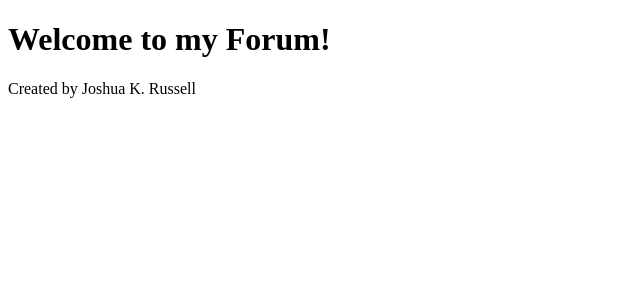
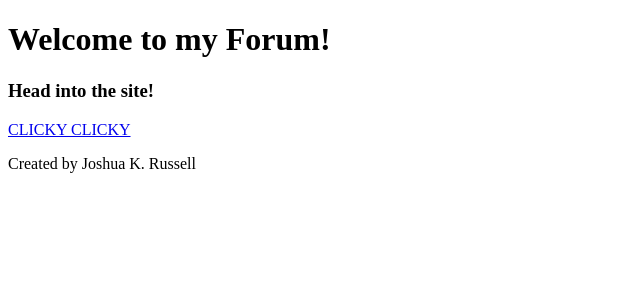
Before and after one commit to H0sway/forum-app, a React app: page / in a window 1280 px wide. Shown: the top 300 px of the page, without its empty margins (0-640 px from the left). Built offline with nearby package versions, Linux system fonts and the light colour scheme; the HTML template or start-up script is replaced by a standard one.

Commit message:
add the necessary component files, fix routing issues, edited webpack.config.js

```diff
--- a/client/src/App.jsx
+++ b/client/src/App.jsx
@@ -1,7 +1,11 @@
 import React, { Component } from 'react';
-import { BrowserRouter as Router } from 'react-router-dom';
+import { BrowserRouter as Router, Route} from 'react-router-dom';
 import Header from './components/Header';
-import Footer from './components/Footer'
+import Footer from './components/Footer';
+import Enter from './components/Enter';
+// import TopicList from './components/TopicList';
+// import Posts from './components/Posts';
+// import Post from './components/Post';
 
 class App extends Component {
   render() {
@@ -9,6 +13,10 @@ class App extends Component {
       <Router>
         <div className="App">
         <Header />
+        <Route exact path="/" component={Enter} />
+        {/*<Route exact path="/topics" component={topics} />
+                <Route exact path="/:topic" component={Posts} />
+                <Route exact path="/post" component={Post} /> */}
         <Footer />
         </div>
       </Router>
--- /dev/null
+++ b/client/src/components/Enter.js
@@ -0,0 +1,13 @@
+import React from 'react';
+import { Link } from 'react-router-dom';
+
+const Enter = () => {
+  return(
+    <div className="Enter">
+      <h3>Head into the site!</h3>
+      <div className="enter-button"><Link to="/topics">CLICKY CLICKY</Link></div>
+    </div>
+    )
+}
+
+export default Enter;
--- a/webpack.config.js
+++ b/webpack.config.js
@@ -50,7 +50,7 @@ const config = {
       },
     }),
     new HtmlWebpackPlugin({
-      title:      'Narwhalll',
+      title:      'Best Forum Ever',
       xhtml:      true,
       inject:     false,
       template:   htmlTemplate,
```
Also changed, not shown: client/src/components/Comment.js (added), client/src/components/EditComment.js (added), client/src/components/NewPost.js (added), client/src/components/Post.js (added), client/src/components/Posts.js (added), client/src/components/TopicList.js (added).
